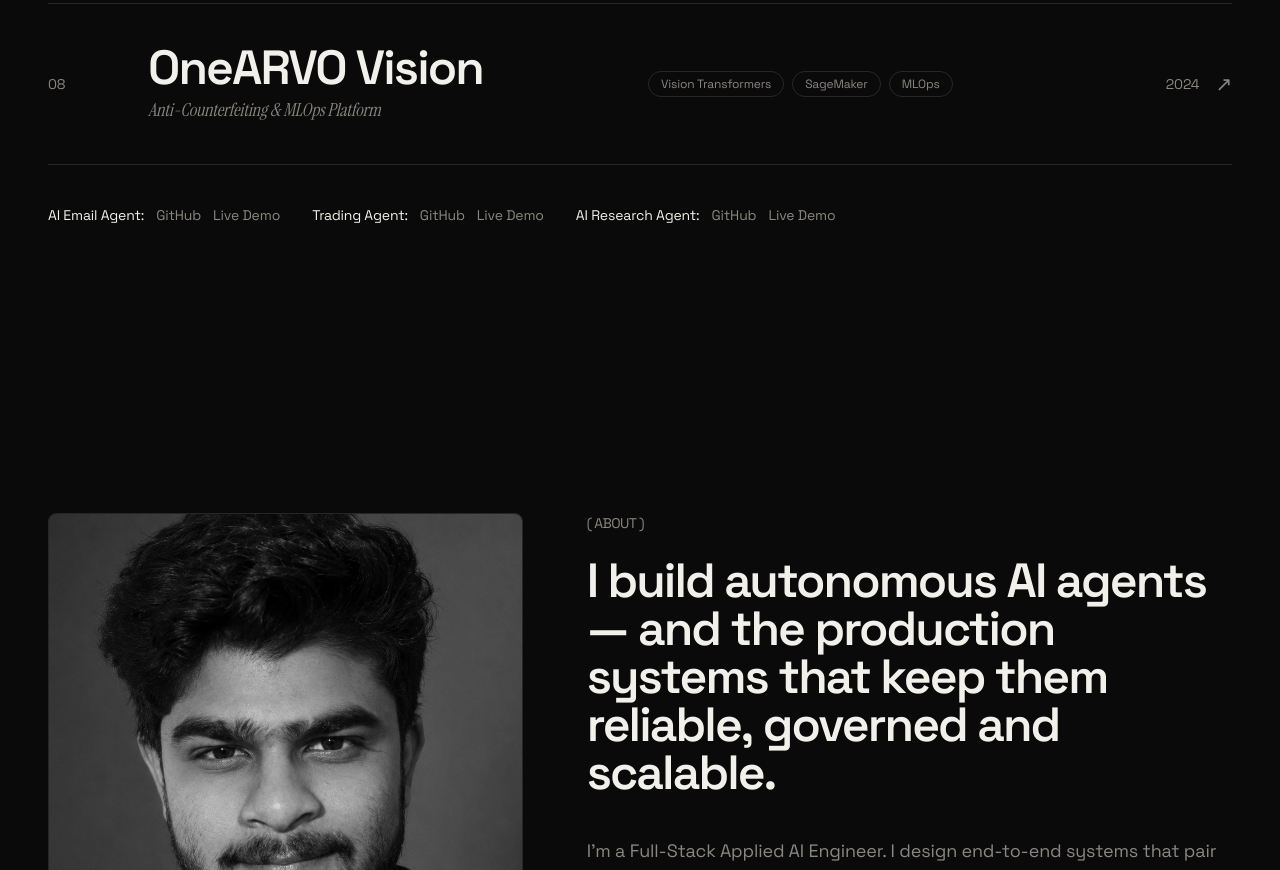
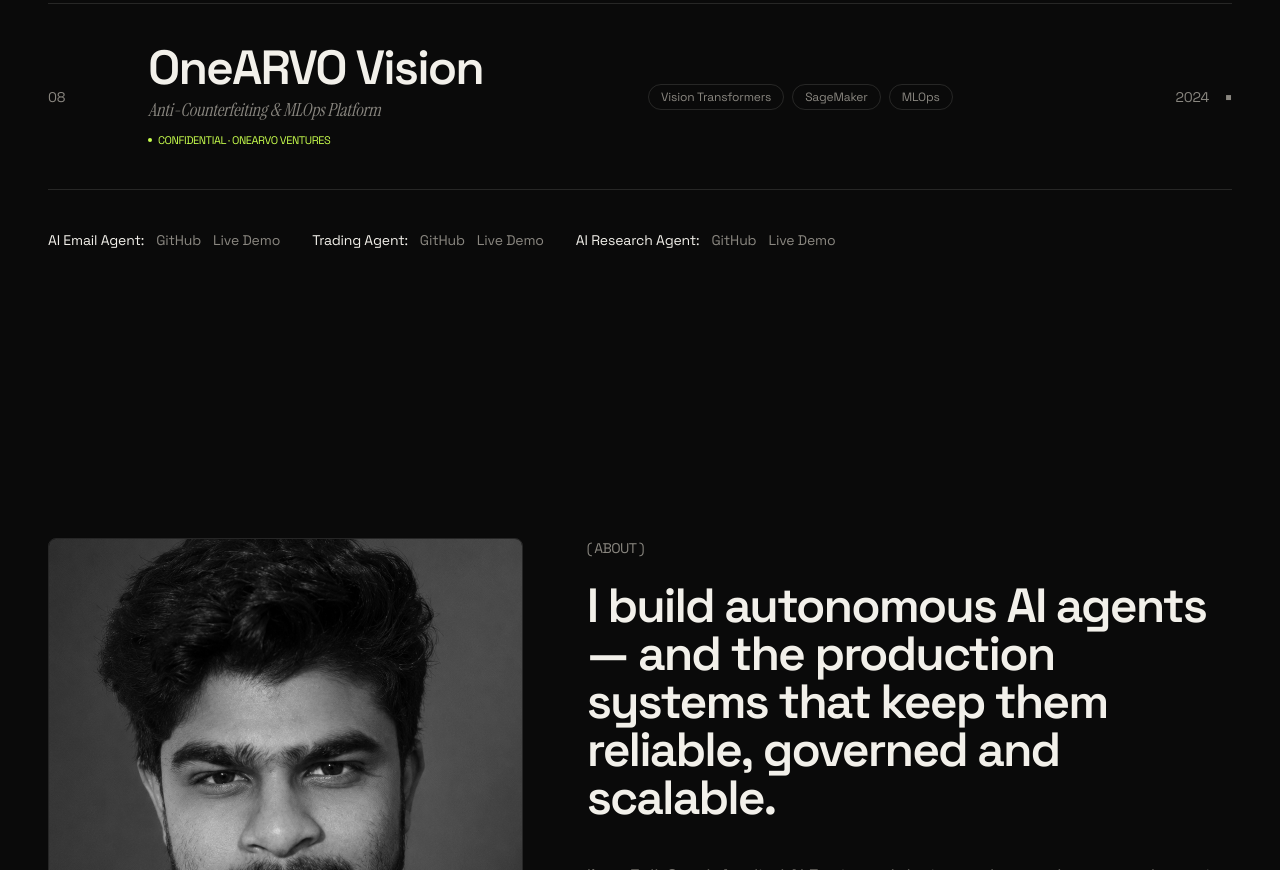
Before and after one commit to aviralsharmaa/Aviral-web, a Next.js app: page / in a window 1280 px wide. Shown: the part 2580-3450 px from the top of the page. Built offline with nearby package versions, Linux system fonts and the light colour scheme.

Commit message:
Make OneARVO Vision confidential; no hover image
Mark OneARVO as confidential org work (OneARVO Ventures), remove its
hover preview image; per-project org label on the confidential badge.

Co-Authored-By: Claude Opus 4.8 <noreply@anthropic.com>

```diff
--- a/components/Projects.tsx
+++ b/components/Projects.tsx
@@ -6,7 +6,22 @@ import { useRef, useState } from "react";
 import { motion, AnimatePresence } from "framer-motion";
 import { RevealWords, Rise } from "./Reveal";
 
-const projects = [
+type Project = {
+  index: string;
+  title: string;
+  subtitle: string;
+  tags: string[];
+  year: string;
+  confidential: boolean;
+  org?: string;
+  image: string | null;
+  blurb: string;
+  github: string | null;
+  demo: string | null;
+  slug: string | null;
+};
+
+const projects: Project[] = [
   {
     index: "01",
     title: "Accessibility Audit Agent",
@@ -111,8 +126,9 @@ const projects = [
     subtitle: "Anti-Counterfeiting & MLOps Platform",
     tags: ["Vision Transformers", "SageMaker", "MLOps"],
     year: "2024",
-    confidential: false,
-    image: "/website.png",
+    confidential: true,
+    org: "OneARVO Ventures",
+    image: null,
     blurb:
       "An industrial-scale CV + MLOps system for QR and copy-detection-pattern authentication — ViT and contrastive models trained on 200K+ images, with distributed training, CI/CD, drift monitoring, and a retraining feedback loop.",
     github: null,
@@ -171,7 +187,7 @@ export default function Projects() {
                     {p.confidential && (
                       <span className="mt-2 inline-flex items-center gap-1.5 text-[11px] uppercase tracking-tighter text-accent">
                         <span className="h-1 w-1 rounded-full bg-accent" />
-                        Confidential · OnFinance AI
+                        Confidential · {p.org ?? "OnFinance AI"}
                       </span>
                     )}
                   </div>
```
Also changed, not shown: Screenshot 2026-06-29 180153.png (added).
